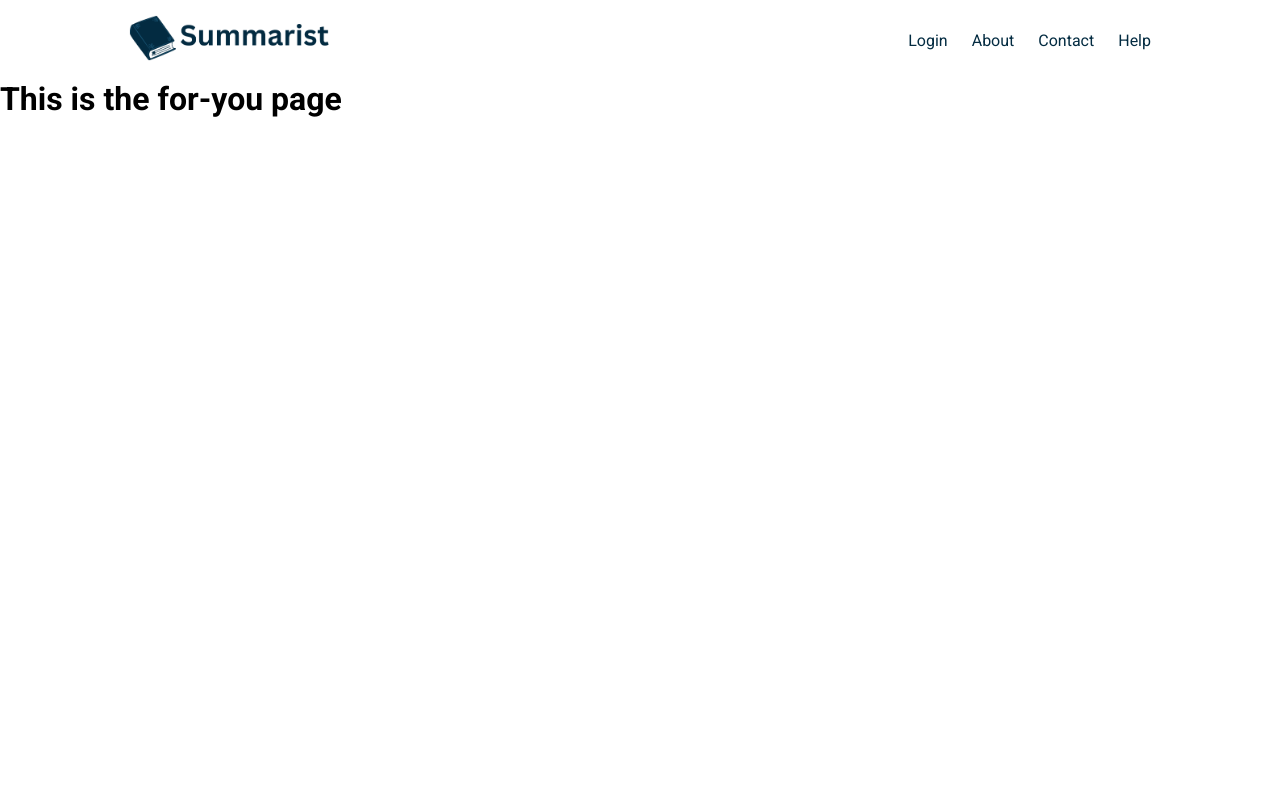
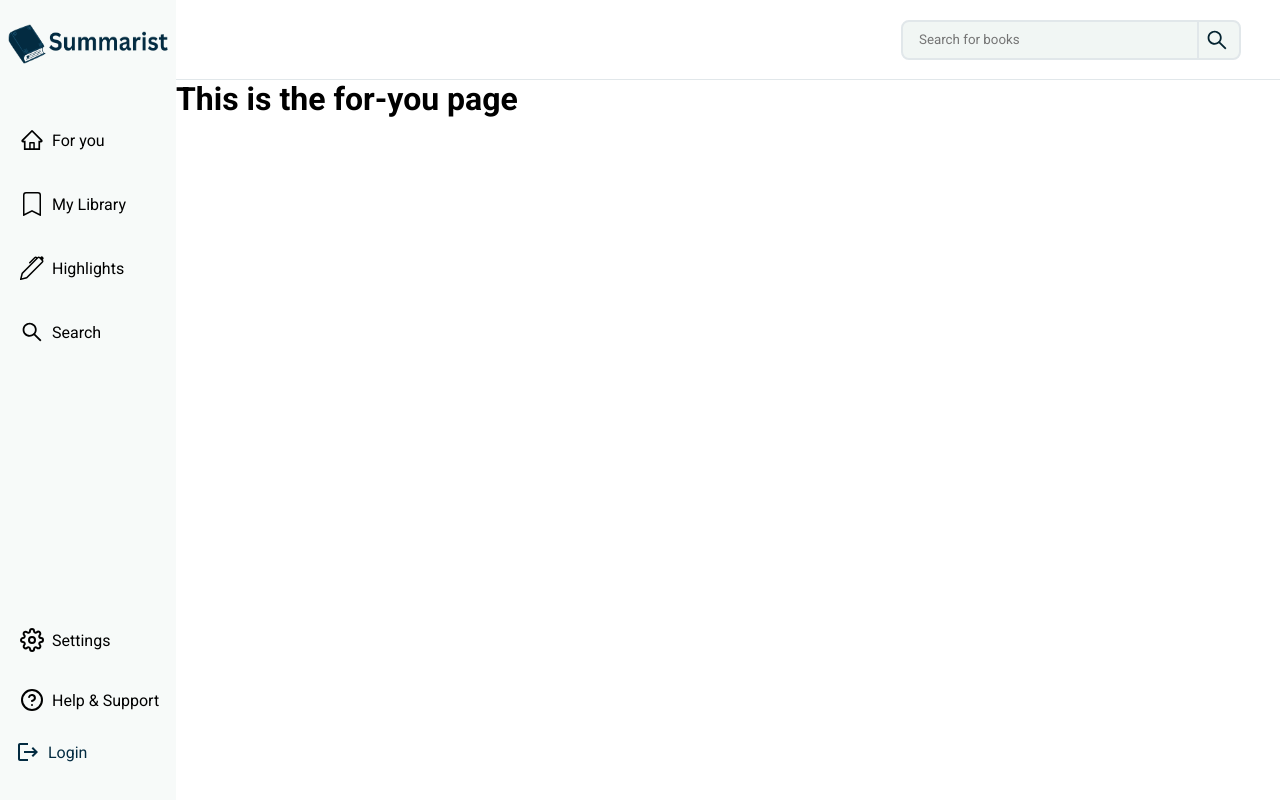
Before and after one commit to AgatoTakashi/HueyT-Adv-Internship, a Next.js app: page /for-you in a window 1280 px wide. Built offline with nearby package versions, Linux system fonts and the light colour scheme; no server answers.

Commit message:
hueyt-dashboard layout

```diff
--- a/app/for-you/page.tsx
+++ b/app/(dashboard)/for-you/page.tsx
@@ -1,9 +1,6 @@
-import NavBar from "../components/NavBar"
-
 export default function forYou () {
     return (
         <>
-            <NavBar />
             <h1>This is the for-you page</h1>
         </>
     )
--- /dev/null
+++ b/app/(dashboard)/layout.tsx
@@ -0,0 +1,20 @@
+import Sidebar from '../components/Sidebar'
+import Search from '../components/Search'
+
+export default function DashboardLayout({
+  children,
+}: Readonly<{
+  children: React.ReactNode;
+}>) {
+  return (
+
+      <div className="dashboardLayout flex w-full">
+        <Sidebar />
+        <div className="content w-full">
+          <Search />
+          {children}
+        </div>
+      </div>
+
+  );
+}
--- /dev/null
+++ b/app/(dashboard)/library/page.tsx
@@ -0,0 +1,7 @@
+export default function library () {
+    return (
+        <>
+            <h1>This is the library page</h1>
+        </>
+    )
+}
--- /dev/null
+++ b/app/(dashboard)/settings/page.tsx
@@ -0,0 +1,7 @@
+export default function settings () {
+    return (
+        <>
+            <h1>This is the settings page</h1>
+        </>
+    )
+}
--- a/app/components/Landing.jsx
+++ b/app/components/Landing.jsx
@@ -1,3 +1,5 @@
+"use client"  //fix me
+
 import Image from "next/image";
 import landing from '../assets/landing.png'
 import AuthModal from "./AuthModal";
@@ -21,7 +23,7 @@ export default function landingPage () {
                         <br className="remove--tablet" />
                         individuals who barely have time to read,
                         <br className="remove--tablet" />
-                        and even people who dongit’t like to read.
+                        and even people who don’t like to read.
                     </div>
                     <button className="btn home__cta--btn" onClick={() => setAuthOpen(true)} >Login</button>
                     </div>
--- a/app/components/Reviews.tsx
+++ b/app/components/Reviews.tsx
@@ -1,3 +1,5 @@
+"use client" //fix me
+
 import { useState } from "react";
 import { BsStarFill } from "react-icons/bs";
 import AuthModal from "./AuthModal";
--- /dev/null
+++ b/app/components/Search.jsx
@@ -0,0 +1,21 @@
+import { AiOutlineSearch } from "react-icons/ai";
+
+export default function search () {
+    return (
+        <div className="top__container flex justify-center items-center w-full">
+            <div className="search__wrapper flex w-full h-full justify-center items-center">
+                <div className="search__left w-2/3 h-full"></div>
+                <div className="search__right w-1/3 h-full">
+                    <div className="input__container w-full h-full flex justify-center items-center">
+                        <div className="input__wrapper relative flex items-center justify-end w-full">
+                            <input className="search__input w-full h-full" type="text" placeholder="Search for books" />
+                            <div className="search__icon-wrapper absolute">
+                                <AiOutlineSearch />
+                            </div>
+                        </div>
+                    </div>
+                </div>
+            </div>
+        </div>
+    )
+}
--- /dev/null
+++ b/app/components/Sidebar.jsx
@@ -0,0 +1,67 @@
+"use client" //fix me
+
+import Image from "next/image"
+import logo from '../assets/logo.png'
+import { AiOutlineHome, AiOutlineSearch } from "react-icons/ai"
+import Link from "next/link"
+import AuthModal from "./AuthModal";
+import { useState } from "react";
+import useAuth from '../hooks/useAuth'
+import { signOut } from 'firebase/auth'
+import { auth } from '../firebase/config'
+import { BsBookmark, BsPen } from "react-icons/bs"
+import { FiSettings } from "react-icons/fi"
+import { LuCircleHelp } from "react-icons/lu"
+import { MdLogout } from "react-icons/md"
+
+export default function sideBar () {
+    const [authOpen, setAuthOpen] = useState(false);
+    const user = useAuth();
+
+    const logout = async () => {
+        await signOut(auth);
+    };
+
+    return (
+        <div className="sidebar">
+            <div className="sidebar__wrapper flex flex-col justify-between h-screen">
+                <div className="sidebar__top">
+                    <div className="logo__wrapper">
+                        <Image src={logo} width={160} height={40} alt="logo" />
+                    </div>
+                </div>
+                <div className="sidebar__middle flex flex-col flex-1">
+                    <Link className="sidebar__middle--link flex items-center" href="/for-you" ><AiOutlineHome />For you</Link>
+                    <Link className="sidebar__middle--link flex items-center" href="/library"><BsBookmark />My Library</Link>
+                    <div className="sidebar__middle--link flex items-center cursor-not-allowed"><BsPen />Highlights</div>
+                    <div className="sidebar__middle--link flex items-center cursor-not-allowed"><AiOutlineSearch />Search</div>
+                </div>
+                <div className="sidebar__bottom">
+                    <Link className="sidebar__bottom-link flex items-center" href="/settings"><FiSettings /> Settings</Link>
+                    <div className="sidebar__bottom-link flex items-center cursor-not-allowed"><LuCircleHelp /> Help & Support</div>
+                    {!user && (
+                        <li
+                            className="nav__list nav__list--login flex items-center"
+                            onClick={() => setAuthOpen(true)}
+                        >
+                            <MdLogout />
+                            Login
+                        </li>
+                    )}
+
+                    {user && (
+                        <li
+                            className="nav__list nav__list--login flex items-center"
+                            onClick={logout}
+                        >
+                            <MdLogout />
+                            Logout
+                        </li>
+                    )}
+                </div>
+            </div>
+            <AuthModal isOpen={authOpen} onClose={() => setAuthOpen(false)} />
+        </div>
+
+    )
+}
--- a/app/globals.css
+++ b/app/globals.css
@@ -738,3 +738,84 @@ button:disabled {
 .auth__close--btn:hover {
   color: #032b41;
 }
+
+.sidebar {
+  background: #f7faf9;
+  width: 200px;
+}
+
+.logo__wrapper {
+  width: 160px;
+  margin: 0 auto;
+  padding-top: 16px;
+}
+
+.sidebar__wrapper {
+  padding: 8px
+}
+
+.sidebar__middle {
+  margin-top: 40px;
+}
+
+.sidebar__middle svg, .sidebar__bottom svg {
+  width: 24px;
+  height: 24px;
+  margin: 8px;
+}
+
+.sidebar__middle--link, .sidebar__bottom-link, .sidebar__bottom-link li {
+  height: 56px;
+  margin: 4px;
+}
+
+.sidebar__middle--link:active {
+  text-decoration: underline;
+}
+
+.sidebar__bottom {
+  margin-bottom: 20px;
+}
+
+.top__container {
+  height: 80px;
+  border-bottom: 1px solid #e1e7ea
+}
+
+.search__wrapper {
+  max-width: 1070px;
+  padding: 16px;
+}
+
+.input__container {
+  max-width: 340px;
+}
+
+.input__wrapper {
+  height: 40px;
+  width: 100%;
+  padding: 0 16px;
+  outline: none;
+  background-color: #f1f6f4;
+  color: #042330;
+  border: 2px solid #e1e7ea;
+  border-radius: 8px;
+}
+
+.input__wrapper input {
+  width: 100%;
+  outline: none;
+  border: none;
+  background: transparent;
+}
+
+.search__icon-wrapper {
+  height: 100%;
+  border-left: 2px solid #e1e7ea;
+}
+
+.search__icon-wrapper svg {
+   transform: translate(25%, 25%);
+   width: 24px;
+   height: 24px;
+}
--- a/app/layout.tsx
+++ b/app/layout.tsx
@@ -32,7 +32,9 @@ export default function RootLayout({
       lang="en"
       className={`${geistSans.variable} ${geistMono.variable} h-full antialiased`}
     >
-      <body className="min-h-full flex flex-col">{children}</body>
+      <body className="min-h-full flex flex-col">
+        {children}
+      </body>
     </html>
   );
 }
--- a/app/page.tsx
+++ b/app/page.tsx
@@ -1,10 +1,6 @@
-"use client"
-
 import NavBar from "./components/NavBar";
-import { useState } from "react";
 import Landing from './components/Landing'
 import Features from './components/Features'
-import AuthModal from "./components/AuthModal";
 import Reviews from './components/Reviews'
 import Numbers from './components/Numbers'
 import Footer from './components/Footer'
```
